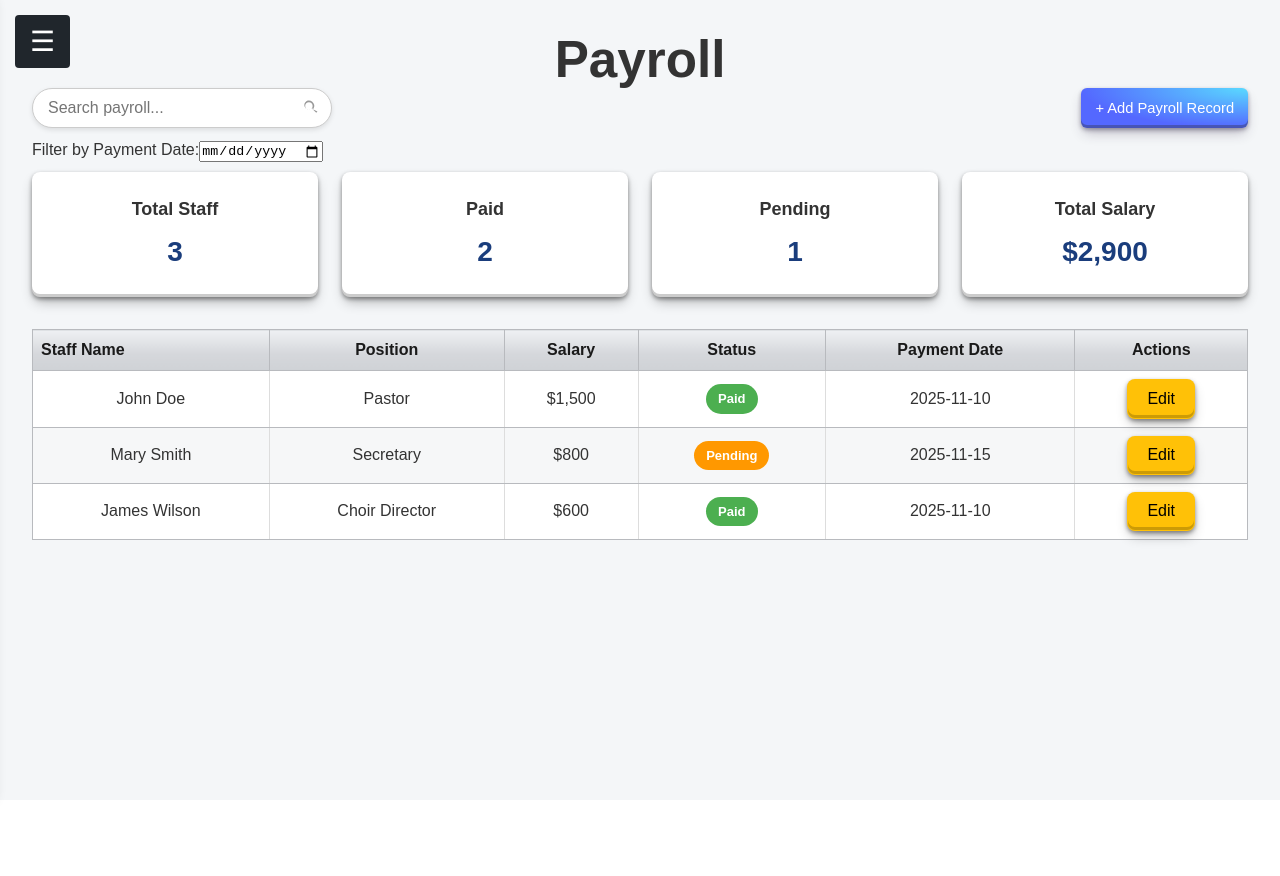
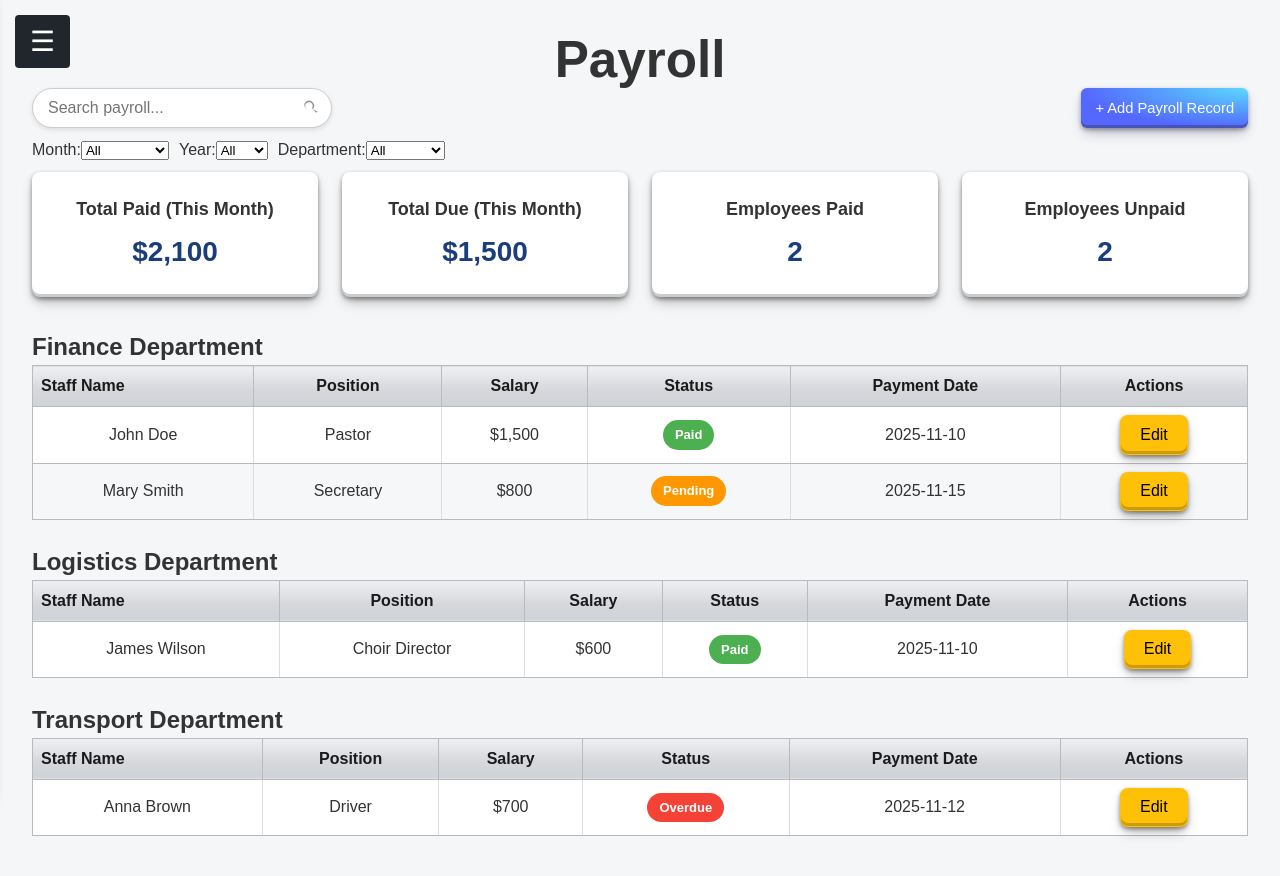
Before and after one commit to joymundia98/Shield_dev, a React (Vite) app in the folder client/: page /finance/payroll in a window 1280 px wide. Shown: the top 876 px of the page. Before the commit the page ends 800 px from the top, so only its background shows below. Built offline with nearby package versions, Linux system fonts and the light colour scheme.

Commit message:
updated the payroll for filter by department

```diff
--- a/client/src/pages/finance/payroll.tsx
+++ b/client/src/pages/finance/payroll.tsx
@@ -8,7 +8,13 @@ interface PayrollRecord {
   salary: number;
   status: "Paid" | "Pending" | "Overdue";
   date: string;
+  department: string;
 }
+
+const monthNames = [
+  "January", "February", "March", "April", "May", "June",
+  "July", "August", "September", "October", "November", "December"
+];
 
 const PayrollPage: React.FC = () => {
   const navigate = useNavigate();
@@ -16,13 +22,16 @@ const PayrollPage: React.FC = () => {
 
   // ------------------- Payroll Data -------------------
   const [payrollData, setPayrollData] = useState<PayrollRecord[]>([
-    { name: "John Doe", position: "Pastor", salary: 1500, status: "Paid", date: "2025-11-10" },
-    { name: "Mary Smith", position: "Secretary", salary: 800, status: "Pending", date: "2025-11-15" },
-    { name: "James Wilson", position: "Choir Director", salary: 600, status: "Paid", date: "2025-11-10" },
+    { name: "John Doe", position: "Pastor", salary: 1500, status: "Paid", date: "2025-11-10", department: "Finance" },
+    { name: "Mary Smith", position: "Secretary", salary: 800, status: "Pending", date: "2025-11-15", department: "Finance" },
+    { name: "James Wilson", position: "Choir Director", salary: 600, status: "Paid", date: "2025-11-10", department: "Logistics" },
+    { name: "Anna Brown", position: "Driver", salary: 700, status: "Overdue", date: "2025-11-12", department: "Transport" },
   ]);
 
   const [search, setSearch] = useState("");
-  const [filterDate, setFilterDate] = useState("");
+  const [filterMonth, setFilterMonth] = useState<string | "all">("all");
+  const [filterYear, setFilterYear] = useState<number | "all">("all");
+  const [filterDepartment, setFilterDepartment] = useState<string | "all">("all");
 
   // ------------------- Modal State -------------------
   const [showModal, setShowModal] = useState(false);
@@ -34,6 +43,7 @@ const PayrollPage: React.FC = () => {
     salary: 0,
     status: "Paid",
     date: "",
+    department: "",
   });
 
   // ------------------- Sidebar -------------------
@@ -44,25 +54,52 @@ const PayrollPage: React.FC = () => {
     else document.body.classList.remove("sidebar-open");
   }, [sidebarOpen]);
 
-  // ------------------- Filtered + Searched Payroll -------------------
+  // ------------------- Filtered Payroll -------------------
   const filteredPayroll = useMemo(() => {
     return payrollData.filter((rec) => {
-      if (filterDate && rec.date !== filterDate) return false;
+      const dateObj = new Date(rec.date);
+      if (filterMonth !== "all" && monthNames[dateObj.getMonth()] !== filterMonth) return false;
+      if (filterYear !== "all" && dateObj.getFullYear() !== filterYear) return false;
+      if (filterDepartment !== "all" && rec.department !== filterDepartment) return false;
       if (search && !JSON.stringify(rec).toLowerCase().includes(search.toLowerCase())) return false;
       return true;
     });
-  }, [payrollData, filterDate, search]);
+  }, [payrollData, filterMonth, filterYear, filterDepartment, search]);
+
+  // ------------------- Group by Department -------------------
+  const groupedByDepartment = useMemo(() => {
+    const groups: Record<string, PayrollRecord[]> = {};
+    filteredPayroll.forEach((rec) => {
+      if (!groups[rec.department]) groups[rec.department] = [];
+      groups[rec.department].push(rec);
+    });
+    return groups;
+  }, [filteredPayroll]);
 
   // ------------------- KPI Calculations -------------------
-  const kpiTotalStaff = payrollData.length;
-  const kpiPaid = payrollData.filter((p) => p.status === "Paid").length;
-  const kpiPending = payrollData.filter((p) => p.status === "Pending").length;
-  const kpiTotalSalary = payrollData.reduce((sum, p) => sum + p.salary, 0);
+  const selectedMonthIndex = filterMonth === "all" ? new Date().getMonth() : monthNames.indexOf(filterMonth);
+  const selectedYearValue = filterYear === "all" ? new Date().getFullYear() : filterYear;
+
+  const payrollThisMonth = payrollData.filter((p) => {
+    const d = new Date(p.date);
+    return d.getMonth() === selectedMonthIndex && d.getFullYear() === selectedYearValue;
+  });
+
+  const kpiTotalPaid = payrollThisMonth
+    .filter((p) => p.status === "Paid")
+    .reduce((sum, p) => sum + p.salary, 0);
+
+  const kpiTotalDue = payrollThisMonth
+    .filter((p) => p.status !== "Paid")
+    .reduce((sum, p) => sum + p.salary, 0);
+
+  const kpiPaidCount = payrollThisMonth.filter((p) => p.status === "Paid").length;
+  const kpiUnpaidCount = payrollThisMonth.filter((p) => p.status !== "Paid").length;
 
   // ------------------- Modal Handlers -------------------
   const openAddModal = () => {
     setEditingIndex(null);
-    setModalRecord({ name: "", position: "", salary: 0, status: "Paid", date: "" });
+    setModalRecord({ name: "", position: "", salary: 0, status: "Paid", date: "", department: "" });
     setShowModal(true);
   };
 
@@ -86,9 +123,7 @@ const PayrollPage: React.FC = () => {
   return (
     <div className="dashboard-wrapper">
       {/* Hamburger */}
-      <button className="hamburger" onClick={toggleSidebar}>
-        &#9776;
-      </button>
+      <button className="hamburger" onClick={toggleSidebar}>&#9776;</button>
 
       {/* Sidebar */}
       <div className={`sidebar ${sidebarOpen ? "sidebar-open" : ""}`} id="sidebar">
@@ -126,7 +161,7 @@ const PayrollPage: React.FC = () => {
             navigate("/");
           }}
         >
-          ➜] Logout
+          ➜ Logout
         </a>
       </div>
 
@@ -146,23 +181,61 @@ const PayrollPage: React.FC = () => {
           <button className="add-btn" onClick={openAddModal}>+ Add Payroll Record</button>
         </div>
 
-        {/* Date Filter */}
-        <div className="filters" style={{ margin: "10px 0" }}>
+        {/* Filters */}
+        <div className="filters" style={{ margin: "10px 0", display: "flex", gap: "10px" }}>
           <label>
-            Filter by Payment Date:
-            <input type="date" value={filterDate} onChange={(e) => setFilterDate(e.target.value)} />
+            Month:
+            <select value={filterMonth} onChange={(e) => setFilterMonth(e.target.value)}>
+              <option value="all">All</option>
+              {monthNames.map((month) => (
+                <option key={month} value={month}>{month}</option>
+              ))}
+            </select>
+          </label>
+          <label>
+            Year:
+            <select value={filterYear} onChange={(e) => setFilterYear(e.target.value === "all" ? "all" : parseInt(e.target.value))}>
+              <option value="all">All</option>
+              {[2020, 2021, 2022, 2023, 2024, 2025].map((y) => (
+                <option key={y} value={y}>{y}</option>
+              ))}
+            </select>
+          </label>
+          <label>
+            Department:
+            <select value={filterDepartment} onChange={(e) => setFilterDepartment(e.target.value)}>
+              <option value="all">All</option>
+              {Array.from(new Set(payrollData.map(p => p.department))).map(dep => (
+                <option key={dep} value={dep}>{dep}</option>
+              ))}
+            </select>
           </label>
         </div>
 
-        {/* KPI Cards */}
-        <div className="kpi-container">
-          <div className="kpi-card"><h3>Total Staff</h3><p>{kpiTotalStaff}</p></div>
-          <div className="kpi-card"><h3>Paid</h3><p>{kpiPaid}</p></div>
-          <div className="kpi-card"><h3>Pending</h3><p>{kpiPending}</p></div>
-          <div className="kpi-card"><h3>Total Salary</h3><p>${kpiTotalSalary.toLocaleString()}</p></div>
+        {/* KPI Cards (OLD STYLE) */}
+        <div className="kpi-container" id="kpiContainer">
+          <div className="kpi-card">
+            <h3>Total Paid (This Month)</h3>
+            <p id="kpiTotalPaid">${kpiTotalPaid.toLocaleString()}</p>
+          </div>
+          <div className="kpi-card">
+            <h3>Total Due (This Month)</h3>
+            <p id="kpiTotalDue">${kpiTotalDue.toLocaleString()}</p>
+          </div>
+          <div className="kpi-card">
+            <h3>Employees Paid</h3>
+            <p id="kpiPaidCount">{kpiPaidCount}</p>
+          </div>
+          <div className="kpi-card">
+            <h3>Employees Unpaid</h3>
+            <p id="kpiUnpaidCount">{kpiUnpaidCount}</p>
+          </div>
         </div>
 
-        {/* Payroll Table */}
+        {/* Payroll Table Grouped by Department */}
+        {Object.entries(groupedByDepartment).map(([dept, records]) => (
+          <div key={dept} style={{ marginTop: "20px" }}>
+            <h2>{dept} Department</h2>
             <table className="responsive-table">
               <thead>
                 <tr>
@@ -175,7 +248,7 @@ const PayrollPage: React.FC = () => {
                 </tr>
               </thead>
               <tbody>
-            {filteredPayroll.map((p, i) => (
+                {records.map((p, i) => (
                   <tr key={i}>
                     <td>{p.name}</td>
                     <td>{p.position}</td>
@@ -183,14 +256,14 @@ const PayrollPage: React.FC = () => {
                     <td><span className={`status ${p.status.toLowerCase()}`}>{p.status}</span></td>
                     <td>{p.date}</td>
                     <td>
-                  <button className="edit-btn" onClick={() => openEditModal(i)}>
-                    Edit
-                  </button>
+                      <button className="edit-btn" onClick={() => openEditModal(payrollData.indexOf(p))}>Edit</button>
                     </td>
                   </tr>
                 ))}
               </tbody>
             </table>
+          </div>
+        ))}
 
         {/* Modal */}
         <div className="overlay" style={{ display: showModal ? "block" : "none" }} onClick={closeModal}></div>
@@ -228,6 +301,13 @@ const PayrollPage: React.FC = () => {
             <option value="Overdue">Overdue</option>
           </select>
 
+          <label>Department</label>
+          <input
+            type="text"
+            value={modalRecord.department}
+            onChange={(e) => setModalRecord({ ...modalRecord, department: e.target.value })}
+          />
+
           <label>Payment Date</label>
           <input
             type="date"
```
Lines whose indentation alone changed are shown as unchanged.
